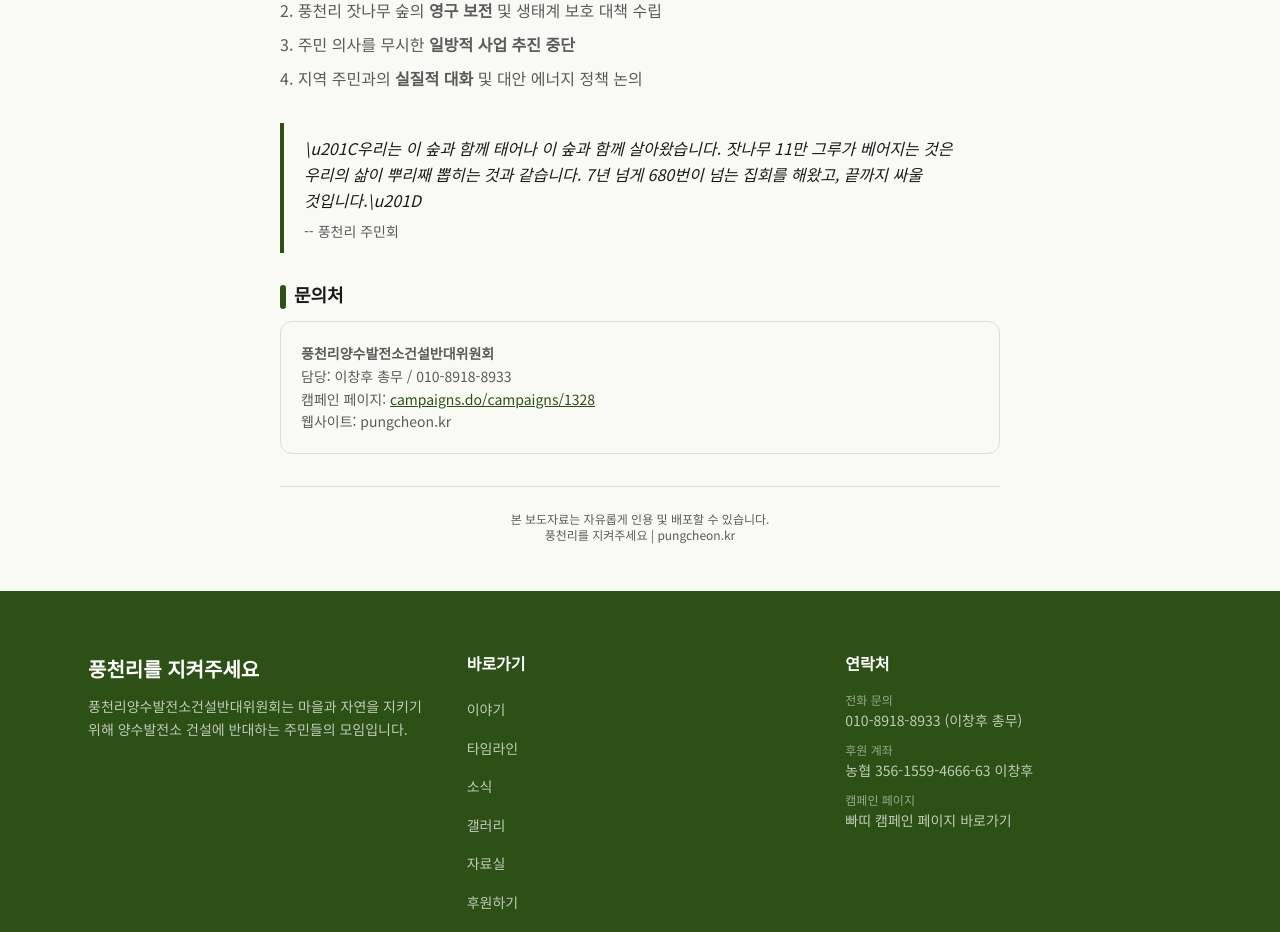
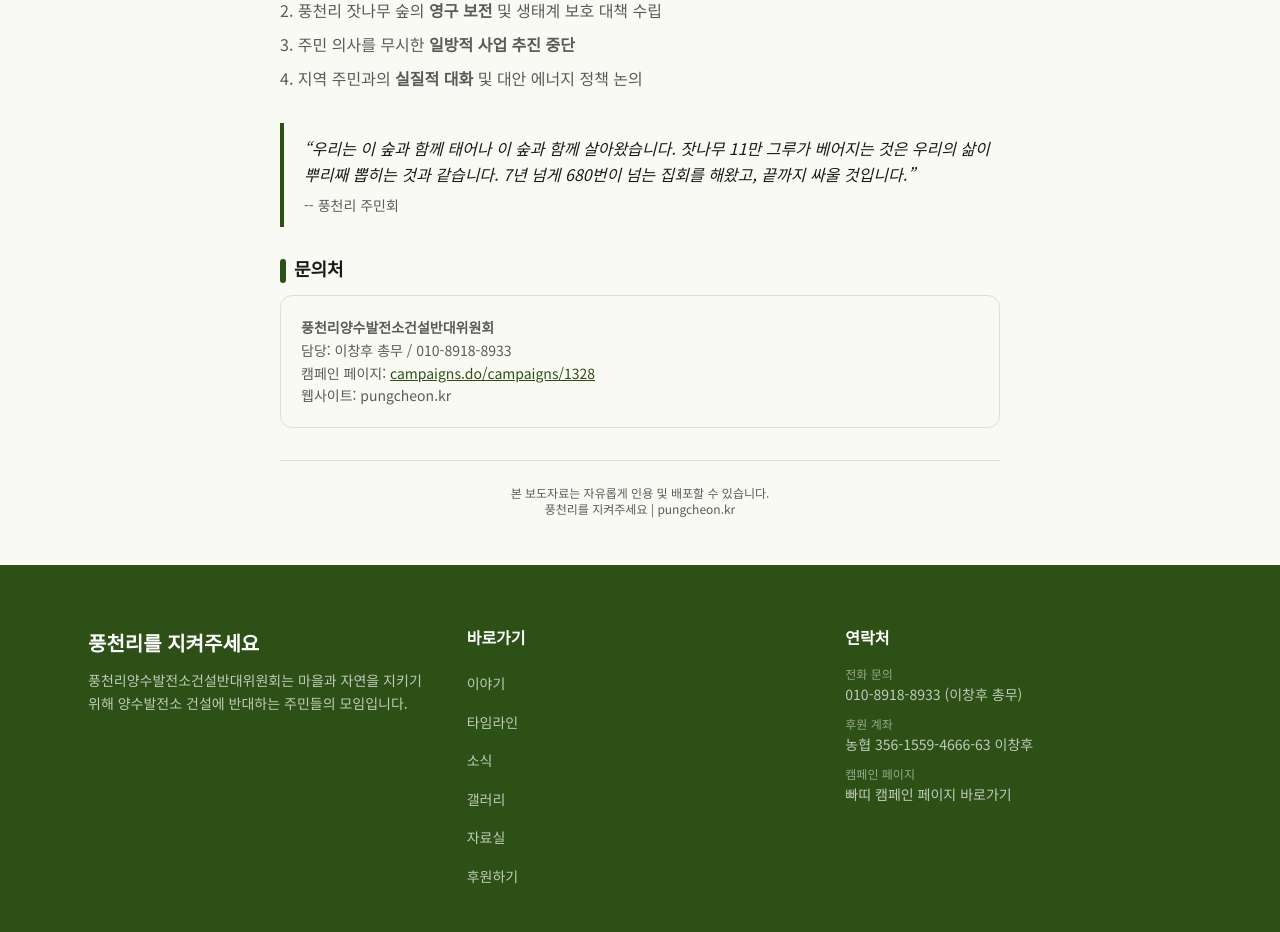
Before and after one commit to hwangtab/pine-nut, a Next.js app in the folder website/: page /press/release in a window 1280 px wide. Shown: the part 1600-2532 px from the top of the page. Built offline with nearby package versions, Linux system fonts and the light colour scheme; no server answers.

Commit message:
유니코드 이스케이프 텍스트 깨짐 수정 + 청원/보도자료 따옴표 정상화

```diff
--- a/website/src/app/petition/page.tsx
+++ b/website/src/app/petition/page.tsx
@@ -148,7 +148,7 @@ function RecentSignatures({ signatures, loading }: { signatures: Signature[]; lo
                 </div>
                 {sig.message && (
                   <p className="mt-1 text-[var(--color-text-muted)] text-[15px]">
-                    \u201C{sig.message}\u201D
+                    &ldquo;{sig.message}&rdquo;
                   </p>
                 )}
               </motion.div>
@@ -686,7 +686,7 @@ export default function PetitionPage() {
                   주민들에게 큰 위안이 됩니다
                 </h3>
                 <p className="text-[var(--color-text-muted)] text-[15px]">
-                  \u201C우리만의 싸움이 아니구나\u201D라는 사실이
+                  &ldquo;우리만의 싸움이 아니구나&rdquo;라는 사실이
                   풍천리 어르신들에게 가장 큰 힘이 됩니다.
                 </p>
               </div>
--- a/website/src/app/press/release/page.tsx
+++ b/website/src/app/press/release/page.tsx
@@ -184,9 +184,9 @@ export default function PressReleasePage() {
         <section className="mb-8">
           <blockquote className="border-l-4 border-[var(--color-forest)] pl-5 py-3 bg-[var(--color-bg)] rounded-r-xl">
             <p className="text-base text-[var(--color-text)] leading-relaxed italic">
-              \u201C우리는 이 숲과 함께 태어나 이 숲과 함께 살아왔습니다. 잣나무 11만 그루가
+              &ldquo;우리는 이 숲과 함께 태어나 이 숲과 함께 살아왔습니다. 잣나무 11만 그루가
               베어지는 것은 우리의 삶이 뿌리째 뽑히는 것과 같습니다. 7년 넘게 680번이
-              넘는 집회를 해왔고, 끝까지 싸울 것입니다.\u201D
+              넘는 집회를 해왔고, 끝까지 싸울 것입니다.&rdquo;
             </p>
             <cite className="text-sm text-[var(--color-text-muted)] mt-2 block not-italic">
               -- 풍천리 주민회
```
